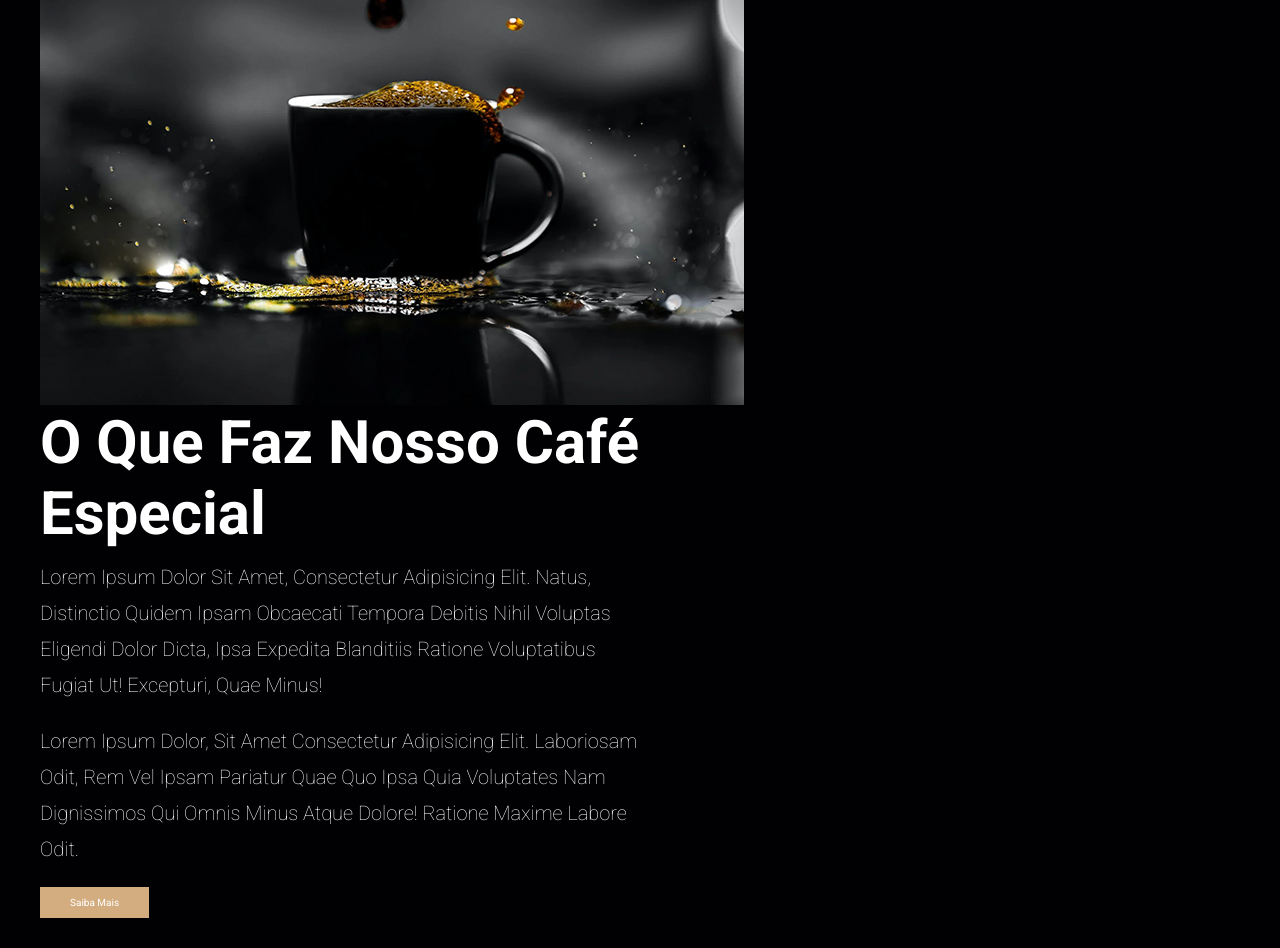
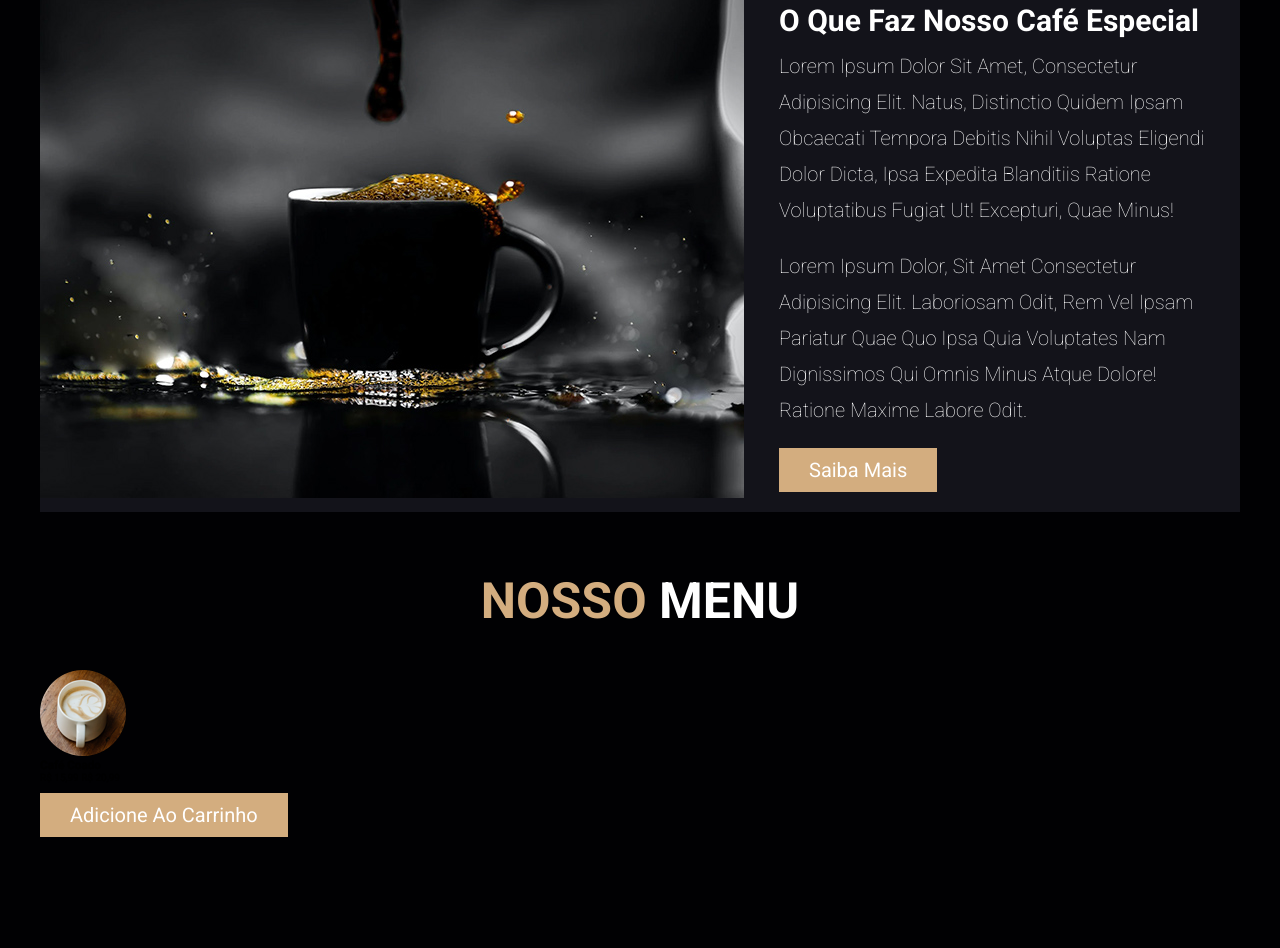
Before and after one commit to Darkghostly/Cafeteria, a plain HTML site: page index.html in a window 1280 px wide. Shown: the part 1005-1953 px from the top of the page. After the commit the page ends 1872 px from the top, so only its background shows below. Drawn offline with Linux system fonts and the light colour scheme.

Commit message:
feat: Implement 'about us' section with text and image

```diff
--- a/index.html
+++ b/index.html
@@ -84,5 +84,17 @@
 
       </div>
     </section>
+
+<section class="menu" id="menu">
+  <h2 class="title">Nosso <span>Menu</span></h2>
+  <div class="box-container">
+    <div><img src="./img/menu-1.png" alt="item-1">
+      <h3>Café coado</h3>
+      <div class="price">R$ 15,99 <span>R$ 20,99</span></div>
+      <a href="#" class="btn">Adicione ao Carrinho</a>
+    </div>
+  </div>
+</section>
+
   </body>
 </html>
--- a/style.css
+++ b/style.css
@@ -34,6 +34,7 @@ section {
     right: 0;
     z-index: 99;
     border-bottom: var(--border);
+    background-color: var(--bg);
 }
 
 .header section{
@@ -72,9 +73,13 @@ section {
     color: #ffffff;
     padding: 1rem 3rem;
     display: inline-block;
-    font-size: 1rem;
+    font-size: 2rem;
     cursor: pointer;
     margin-top: 1rem;
+}
+
+.btn:hover {
+    letter-spacing: 0.1rem;
 }
 
 .home-container {
@@ -106,6 +111,39 @@ section {
     padding: 1rem 0;
 }
 
-.about {
+.title {
+    font-size: 5rem;
+    color: var(--main-color);
+    text-align: center;
+    text-transform: uppercase;
+    margin-bottom: 4rem;
+}
+
+.title span {
+    color: #ffffff;
+    text-transform: uppercase;
 
 }
+
+.about .row{
+    display: flex;
+    align-items: center;
+    background-color: var(--black);
+    gap: 1.5rem;
+}
+
+.about .row .content {
+    padding: 2rem;
+}
+
+.about .row .content h3 {
+    font-size: 3rem;
+    color: #ffffff;
+}
+
+.about .row .content h3 p {
+    font-size: 1.6rem;
+    color: #ffffff;
+    padding: 1rem 0;
+    line-height: 1.8;
+}
```
